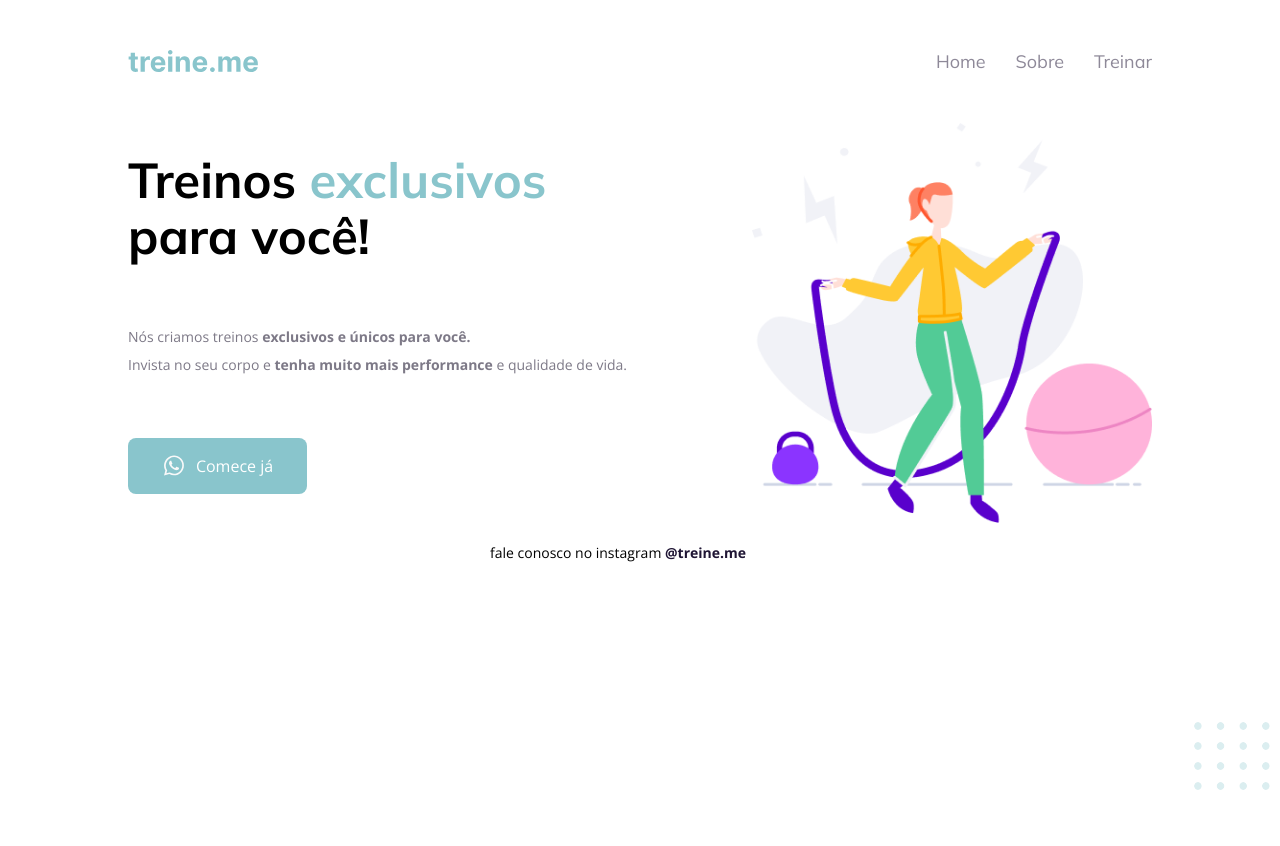
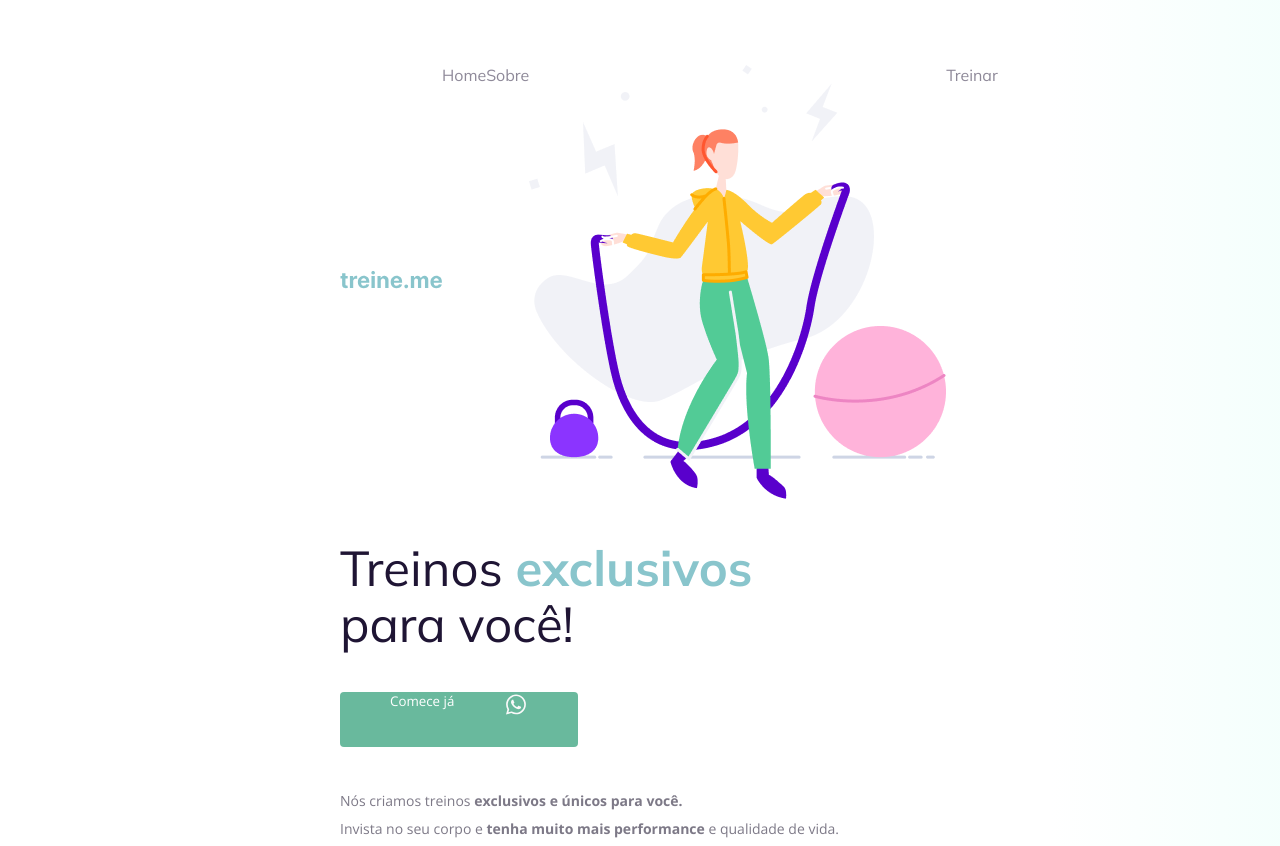
Before and after one commit to Riquecelo/explorer-projeto-2, a plain HTML site: page index.html in a window 1280 px wide. Shown: the top 846 px of the page. Before the commit the page ends 800 px from the top, so only its background shows below. Drawn offline with nearby package versions, Linux system fonts and the light colour scheme.

Commit message:
desafio corrigindo bugs 2

```diff
--- a/index.html
+++ b/index.html
@@ -3,42 +3,54 @@
   <head>
     <link rel="preconnect" href="https://fonts.googleapis.com">
     <link rel="preconnect" href="https://fonts.gstatic.com" crossorigin>
-    <link href="https://fonts.googleapis.com/css2?family=Mulish:wght@400;700&family=Open+Sans:wght@400;700&display=swap" rel="stylesheet">
-    <link rel="shortcut icon" href="images/camber.png" type="image/x-icon">
-    <meta charset="UTF-8">
-    <meta name="viewport" content="width=device-width, initial-scale=1.0">
+
+    <meta charset="UTF-8" />
+    <meta name="viewport" content="width=device-width, initial-scale=1.0" />
     <title>Treine me</title>
 
+    <link href="https://fonts.googleapis.com/css2?family=Mulish:wght@400;700&family=Open+Sans:wght@400;700&display=swap" rel="stylesheet">
+
     <link rel="stylesheet" href="style.css">
+
   </head>
   <body>
     <div class="page">
       <nav>
-            <img src="images/logo.svg" alt="">
+          <a id="logo" href="#">
+            <img src="images/logo.svg" alt="Treine.me" />
+          </a>
           <ul>
             <li><a href="#">Home</a></li>
             <li><a href="#">Sobre</a></li>
+            <img src="images/img.png" alt="Desenho de uma mulher pulando corta numa academia.">
             <li><a href="#">Treinar</a></li>
           </ul>
       </nav>
+
       <main>
           <section>
-                <h1>Treinos <span>exclusivos</span><br> para você!</h1>
+            <h1>Treinos <span>exclusivos</span> para você!</h1>
+            <button>
+              Comece já
+              <img src="images/whats.svg" alt="Ícone do whatsapp">
+
+            </button>
+
             <p>
               Nós criamos treinos <strong>exclusivos e únicos para você.</strong></br>
               Invista no seu corpo e <strong>tenha muito mais performance</strong> e qualidade de vida.
             </p>
-                <button>
-                    <img src="images/whats.svg" alt="Ícone do whatsapp">
-                    Comece já
-                </button>
+
           </section>
-            <img src="images/img.png" alt="Desenho de uma mulher segurando corda de pular">
+
       </main>
+
       <footer>
           fale conosco no instagram <a href="https://instagram.com/treineme" target="_blank">@treine.me</a>
       </footer>
+    </div>
+
     <img id="balls" src="images/balls.svg" alt="Bolinhas decorativas verdes no canto inferior direito da página.">
-    </div>
+
   </body>
 </html>
--- a/style.css
+++ b/style.css
@@ -1,114 +1,111 @@
-*{
+body {
+    margin: 0;
+
+    font-family: "Open Sans", sans-serif;
+
+    background: linear-gradient(90deg, rgb(227, 255, 248, 0) 82.08%, rgb(227, 255, 248, 0.38) 100%);
+
+    min-height: 100vh;
+  }
+
+  .page {
+    width: 600px;
+    margin: 0 auto;
+    padding-top: 65px;
+  }
+
+  nav {
+    display: flex;
+    justify-content: start;
+    align-items: center;
+
+    margin-bottom: 15px;
+  }
+
+  ul {
+    display: flex;
+    list-style: none;
     margin: 0;
     padding: 0;
-    box-sizing: border-box;
   }
 
-body{
-    width: 100%;
-    height: 100vh;
+  a {
+    color: #1f1534;
+    text-decoration: none;
   }
 
-.page{
-    height: 100%;
-    margin: 0 10% 10px;
-    padding-top: 50px;
+  ul li a {
+      opacity: 0.5;
   }
 
-nav, ul, main, section, button{
-    display: flex;
+  ul li a:hover {
+    font-weight: bold;
+    opacity: 1;
   }
 
-nav{
-    width: 100%;
-    height: 23px;
-    justify-content: space-between;
+  h1,
+  ul {
+    font-family: "Mulish", sans-serif;
   }
 
+  h1 {
+    font-size: 49px;
+    line-height: 56px;
+    color: #1f1534;
 
+    font-weight: normal;
 
-ul{
-    list-style: none;
-    gap: 30px;
+    width: 490px;
   }
-li a{
-    font-size: 18px;
-    text-decoration: none;
-    color: #1F1534;
-    opacity: 0.5;
-}
-li a:hover{
-    color: #1F1534;
-    opacity: 1;
+
+  h1 span {
+    color: #89c5cc;
     font-weight: bold;
   }
 
-h1, ul {
-    font-family: "Mulish", sans-serif;
+  section p {
+    font-size: 14px;
+    line-height: 28px;
+    color: #7d7987;
+
+    margin: 40px 0;
   }
 
-main{
-    margin-top: 50px;
-    width: 100%;
-    height: 400px;
-    align-items: center;
-    justify-content:space-between;
+  button {
+    color: white;
+    font-family: "Open Sans", sans-serif;
+
+    background: #69B99D;
+    border: 0;
+    padding: 0 50px 30px;
+
+    display: flex;
+    justify-content: space-around;
+    gap: 50px;
+
+    border-radius: 4px;
+
+    cursor: pointer;
   }
 
-main > img{
-    width: 400px;
-    height: 400px;
+  button:hover {
+      background: #4EA788;
   }
 
-section{
-    flex-direction: column;
-    height: 100%;
-    justify-content:space-around ;
-}
-h1{
-    font-size: 49px;
-    line-height: 56px;
-}
-h1 span{
-    color: #89C5CC;
+  footer {
+    font-size: 14px;
+    line-height: 28px;
+
+    text-align: center;
+
+    margin-top: 80px;
   }
 
-p{
-    font-family: 'open Sans', sans-serif;
-    color: #7D7987;
-    font-size: 14px;
-    line-height: 28px;
-}
-button{
-    font-family: 'Open Sans', sans-serif;
-    color: #fff;
-    font-size: 16px;
-    cursor: pointer;
-    width: 179px;
-    height: 56px;
-    background-color: #89C5CC;
-    border: none;
-    border-radius: 8px;
-    align-items: center;
-    justify-content: center;
-    gap: 10px;
-}
-
-footer{
-    font-family: 'Open Sans', sans-serif;
-    font-size: 14px;
-    width: 300px;
-    height: auto;
-    margin: 20px auto 0;
-}
-footer a{
-    color: #1F1534;
-    text-decoration: none;
+  footer a {
     font-weight: bold;
   }
 
-#balls{
-    position: fixed;
+  #balls {
       bottom: 0;
       right: 0;
   }
```
Lines whose indentation alone changed are shown as unchanged.
